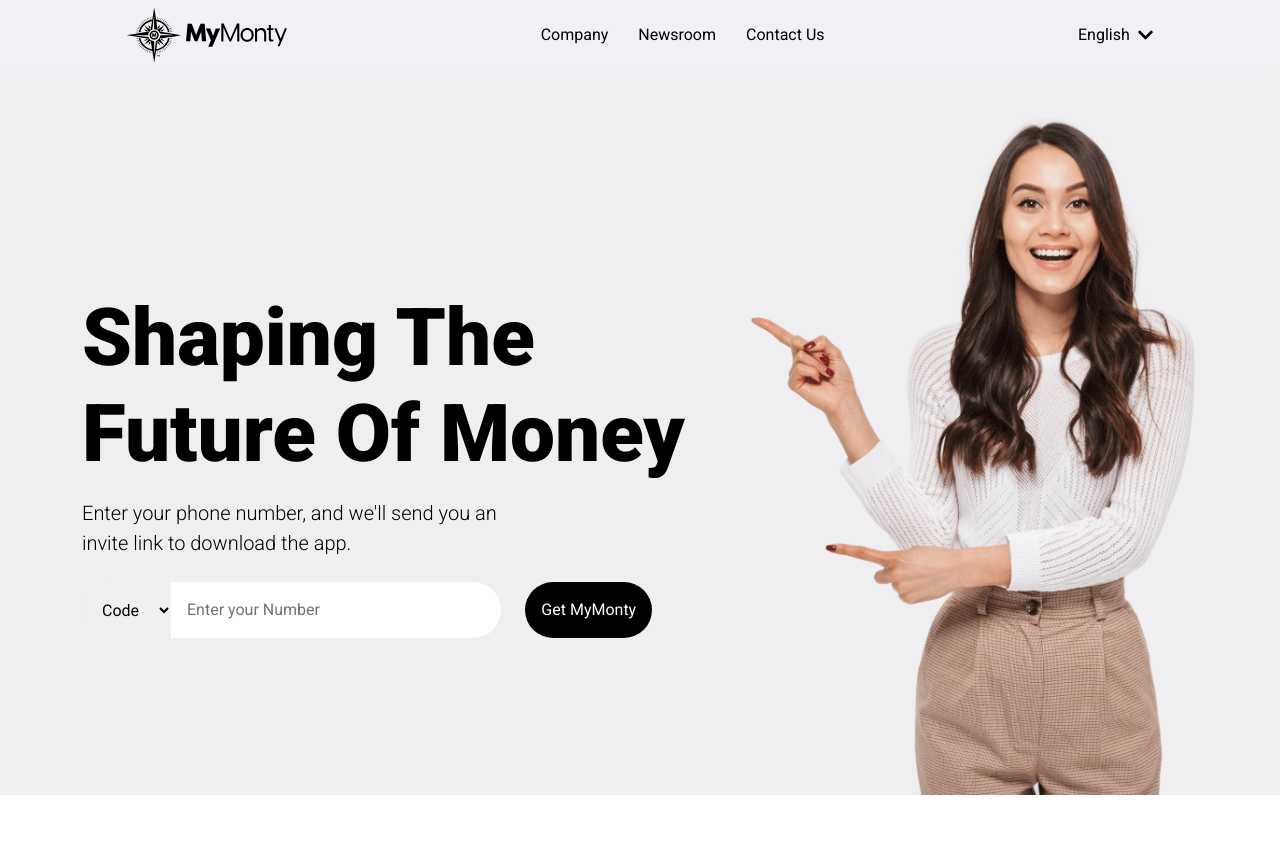
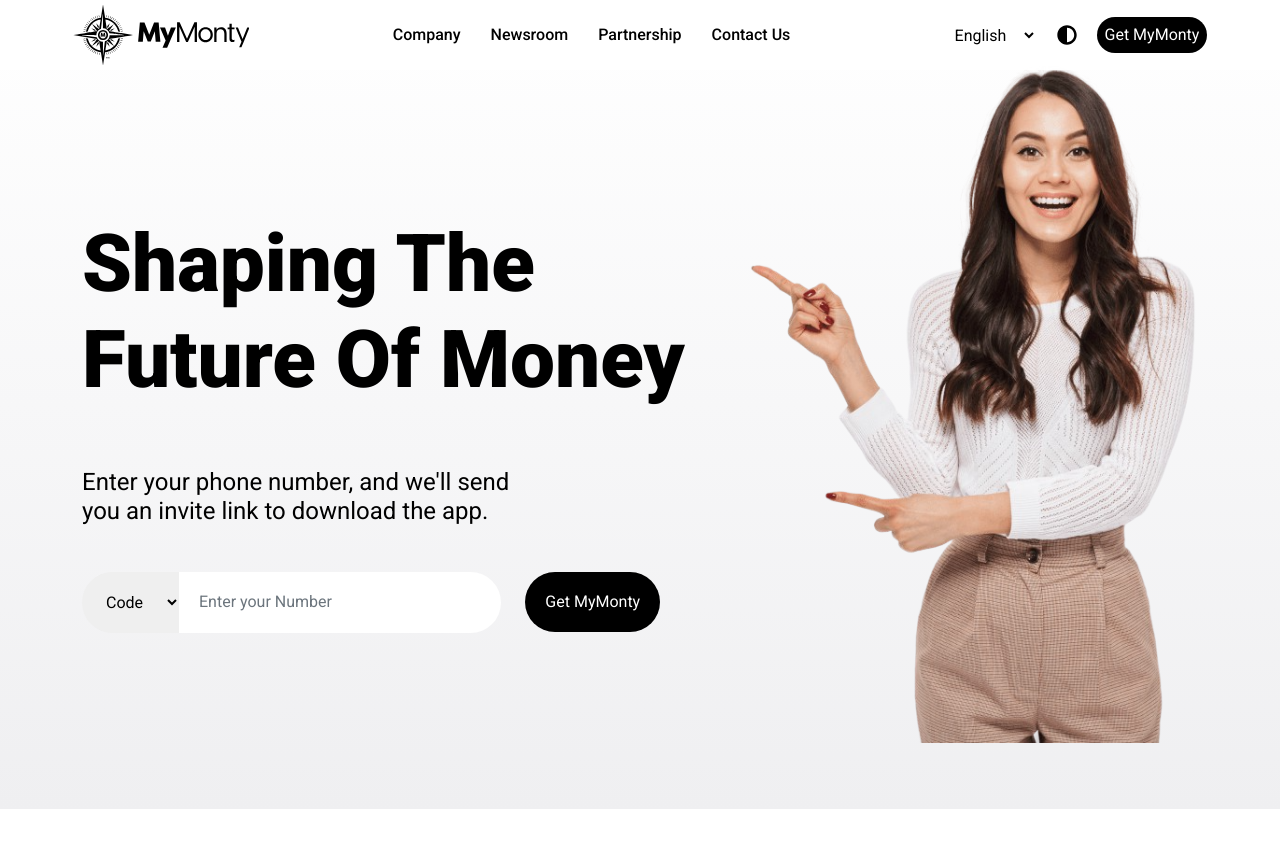
Before and after one commit to Hassan-Jammal/MyMonty, a website built with webpack: page src/template.html in a window 1280 px wide. Built offline with nearby package versions, Linux system fonts and the light colour scheme.

Commit message:
Fixes
fonts, spacing, line height

```diff
--- a/src/app/js/app.js
+++ b/src/app/js/app.js
@@ -3,7 +3,7 @@
     const hamburger = document.querySelector(".hamburger");
     const navLinks = document.querySelector(".nav-links");
     const links = document.querySelectorAll(".nav-links li");
-    const language = document.querySelector(".language");
+    const navEnd = document.querySelector(".nav-end");
 
     hamburger.addEventListener('click', () => {
         //Animate Links
@@ -16,10 +16,10 @@
         //Hamburger Animation
         hamburger.classList.toggle("toggle");
 
-        language.classList.toggle("d-flex");
+        navEnd.classList.toggle("d-flex");
     });
 
-    var toggle = document.getElementById("language");
+    var toggle = document.getElementById("theme-mode");
     var storedTheme = localStorage.getItem('theme') || (window.matchMedia("(prefers-color-scheme: dark-mode)").matches ? "dark-mode" : "light-mode");
     if (storedTheme)
         document.documentElement.setAttribute('data-theme', storedTheme)
@@ -36,4 +36,6 @@
         localStorage.setItem('theme', targetTheme);
     };
 
+
+
 }
--- a/src/app/scss/main.scss
+++ b/src/app/scss/main.scss
@@ -13,7 +13,7 @@
 	--hover-btns-bg: #346edf;
 	--from-gradient-bg: #ffffff;
 	--to-gradient-bg: #efeff1;
-	--glass-effect: #f1f2f4cc;
+	--glass-effect: #ffffffcc;
 	--no-glass-effect: #f1f2f4;
 }
 html[data-theme="dark-mode"] {
@@ -27,7 +27,7 @@
 	--no-glass-effect: #141414;
 }
 body {
-	font-family: "Roboto";
+	font: normal normal 400 24px/1.2 "Roboto";
 	color: var(--primary-text);
 	background: var(--secondary-bg);
 }
@@ -37,7 +37,18 @@
 .cursor-pointer {
 	cursor: pointer;
 }
+select, input, button {
+	outline: none;
+}
+input[type="submit"] {
+	color: var(--secondary-text);
+	background: var(--primary-bg);
+	transition: background-color 0.5s ease-in-out;
 
+	&:hover {
+		background: var(--hover-btns-bg);
+	}
+}
 /********************************** HEADER **********************************/
 
 @supports (-webkit-backdrop-filter: none) or (backdrop-filter: none) {
@@ -57,6 +68,8 @@
 header {
 	position: fixed;
 	width: 100%;
+	font-size: 1rem;
+	padding: 0.313rem 0;
 
 	nav {
 		display: flex;
@@ -88,7 +101,7 @@
 				a {
 					text-decoration: none;
 					color: var(--primary-text);
-					margin: 0 15px;
+					margin: 0 0.938rem;
 
 					&:hover {
 						color: var(--hover-btns-bg);
@@ -126,13 +139,17 @@
 			}
 		}
 
-		.language {
+		.nav-end {
 			display: flex;
 
 			.chevron-down {
 				path {
 					fill: var(--primary-text);
 				}
+			}
+
+			select {
+				color: var(--primary-text);
 			}
 		}
 	}
@@ -195,7 +212,7 @@
 				z-index: 2;
 				transition: all 0.5s ease-in-out;
 			}
-			.language{
+			.nav-end{
 				display: none;
 				z-index: 2;
 			}
@@ -218,23 +235,14 @@
 }
 
 .hero-banner {
-	padding-top: calc(70px + 3rem);
-	background: linear-gradient(180deg, var(--from-gradient-bg), 0%, var(--to-gradient-bg) 100%);
+	padding-top: calc(50px + 1rem);
+	padding-bottom: calc(50px + 1rem);
+	background: linear-gradient(180deg, var(--from-gradient-bg) 0%, var(--to-gradient-bg) 100%);
 
 	input{
 		&[type="text"]{
 			border-bottom-right-radius: 50rem;
 			border-top-right-radius: 50rem;
-		}
-
-		&[type="submit"] {
-			color: var(--secondary-text);
-			background: var(--primary-bg);
-			transition: background-color 0.5s ease-in-out;
-
-			&:hover {
-				background: var(--hover-btns-bg);
-			}
 		}
 	}
 
--- a/src/app/scss/variables.scss
+++ b/src/app/scss/variables.scss
@@ -1 +1,20 @@
+$font-weight-bold: 500;
 $font-weight-bolder: 900;
+$input-btn-focus-box-shadow: none;
+
+$font-sizes: (
+  1: 2.25rem, //36px
+  2: 1.5rem, //24px
+  3: 1.25rem, //20px
+  4: 1rem //16px
+);
+
+$spacers: (
+  0: 0,
+  1: 0.5rem, //8px
+  2: 1.25rem, //20px
+  3: 1.875rem, //30px
+  4: 2.5rem, //40px
+  5: 3.75rem, //60px
+  6: 5rem, //80px
+);
--- a/src/template.html
+++ b/src/template.html
@@ -15,10 +15,10 @@
 
 <body>
 
-	<header class="p-2">
+	<header>
 		<nav>
-			<div class="logo order-1 order-md-1">
-				<svg width="100%" viewBox="0 0 206 70" fill="none" xmlns="http://www.w3.org/2000/svg">
+			<div class="nav-start logo order-1 order-md-1">
+				<svg height="60px" viewBox="0 0 206 70" fill="none" xmlns="http://www.w3.org/2000/svg">
 					<path d="M38.4854 60.9011H39.0121V62.5121H39.3655V60.9011H39.8911V60.624H38.4854V60.9011Z"/>
 					<path d="M41.3662 61.9135L40.8691 60.624H40.3994V62.5121H40.7164V61.0869L41.2899 62.5121H41.4027L41.9659 61.0869V62.5121H42.3171V60.624H41.8519L41.3662 61.9135Z"/>
 					<path d="M44.0628 41.2156L48.6279 42.862L45.0718 39.8623L43.2898 40.1473L44.0628 41.2156Z"/>
@@ -98,20 +98,31 @@
 				<div class="line2"></div>
 				<div class="line3"></div>
 			</div>
-			<ul class="nav-links order-4 order-md-3">
+			<ul class="nav-center nav-links order-4 order-md-3">
 				<li>
-					<a class="" href="#">Company</a>
+					<a class="fw-bold" href="#">Company</a>
 				</li>
 				<li>
-					<a class="" href="#">Newsroom</a>
+					<a class="fw-bold" href="#">Newsroom</a>
 				</li>
 				<li>
-					<a class="" href="#">Contact Us</a>
+					<a class="fw-bold" href="#">Partnership</a>
+				</li>
+				<li>
+					<a class="fw-bold" href="#">Contact Us</a>
 				</li>
 			</ul>
-			<div id="language" class="language order-2 order-md-4 cursor-pointer">
-				<div class="me-2">English</div>
-				<svg class="chevron-down" aria-hidden="true" focusable="false" data-prefix="fas" data-icon="chevron-down" class="svg-inline--fa fa-chevron-down fa-w-14" role="img" xmlns="http://www.w3.org/2000/svg" viewBox="0 0 448 512" width="15px"><path d="M207.029 381.476L12.686 187.132c-9.373-9.373-9.373-24.569 0-33.941l22.667-22.667c9.357-9.357 24.522-9.375 33.901-.04L224 284.505l154.745-154.021c9.379-9.335 24.544-9.317 33.901.04l22.667 22.667c9.373 9.373 9.373 24.569 0 33.941L240.971 381.476c-9.373 9.372-24.569 9.372-33.942 0z"></path></svg>
+			<div class="nav-end order-2 order-md-4">
+				<select name="" id="" class="border-0 bg-transparent cursor-pointer">
+					<option value="English">English</option>
+					<option value="French">French</option>
+					<option value="Espagnol">Espagnol</option>
+				</select>
+				<!-- <div class="me-3 cursor-pointer">English</div>
+				<svg class="chevron-down cursor-pointer" aria-hidden="true" focusable="false" data-prefix="fas" data-icon="chevron-down" class="svg-inline--fa fa-chevron-down fa-w-14" role="img" xmlns="http://www.w3.org/2000/svg" viewBox="0 0 448 512" width="15px"><path d="M207.029 381.476L12.686 187.132c-9.373-9.373-9.373-24.569 0-33.941l22.667-22.667c9.357-9.357 24.522-9.375 33.901-.04L224 284.505l154.745-154.021c9.379-9.335 24.544-9.317 33.901.04l22.667 22.667c9.373 9.373 9.373 24.569 0 33.941L240.971 381.476c-9.373 9.372-24.569 9.372-33.942 0z"></path></svg> -->
+				<svg id="theme-mode" class="ms-2 cursor-pointer" aria-hidden="true" focusable="false" data-prefix="fas" data-icon="adjust" class="svg-inline--fa fa-adjust fa-w-16" role="img" xmlns="http://www.w3.org/2000/svg" viewBox="0 0 512 512" width="20px"><path fill="currentColor" d="M8 256c0 136.966 111.033 248 248 248s248-111.034 248-248S392.966 8 256 8 8 119.033 8 256zm248 184V72c101.705 0 184 82.311 184 184 0 101.705-82.311 184-184 184z"></path></svg>
+
+				<input type="submit" value="Get MyMonty" class="ms-2 p-1 border-0 rounded-pill fs-4 lh-sm">
 			</div>
 		</nav>
 	</header>
@@ -120,27 +131,27 @@
 	<section class="hero-banner text-center text-md-start">
 		<div class="container">
 			<div class="row row align-items-center">
-				<div class="col-md-5 order-md-1">
+				<div class="col-md-5 order-md-1 align-self-end">
 					<img src="./assets/hero--desktop.png" class="img-fluid" alt="MyMonty - Shaping the future of money">
 				</div>
 				<div class="col-md-7">
-					<h1 class="display-1 fw-bolder mt-3">Shaping The Future Of Money</h1>
-					<p class="lead mt-3 col-md-8 col-12">Enter your phone number, and we'll send you an invite link to download the app.</p>
+					<h1 class="display-1 fw-bolder mt-4">Shaping The Future Of Money</h1>
+					<p class="col-md-8 col-12 mt-5">Enter your phone number, and we'll send you an invite link to download the app.</p>
 					<form action="">
 						<div class="row">
-							<div class="col-md-8 col-12 mt-2">
+							<div class="col-md-8 col-12 mt-3">
 								<div class="input-group position-static">
-									<select id="code" class="border-0 p-3 cursor-pointer">
+									<select id="code" class="border-0 p-2 cursor-pointer fs-4 lh-sm">
 										<option value="">Code</option>
 										<option value="+961">+961</option>
 										<option value="+962">+962</option>
 										<option value="+963">+963</option>
 									</select>
-									<input type="text" class="form-control position-static border-0 p-3" placeholder="Enter your Number">
+									<input type="text" class="form-control position-static border-0 p-2 fs-4 lh-sm" placeholder="Enter your Number">
 								</div>
 							</div>
-							<div class="col-md-4 col-12 mt-2">
-								<input type="submit" value="Get MyMonty" class="border-0 rounded-pill p-3">
+							<div class="col-md-4 col-12 mt-3">
+								<input type="submit" value="Get MyMonty" class="border-0 rounded-pill p-2 fs-4 lh-sm">
 							</div>
 						</div>
 					</form>
```
Also changed, not shown: src/assets/adjust.svg (added).
